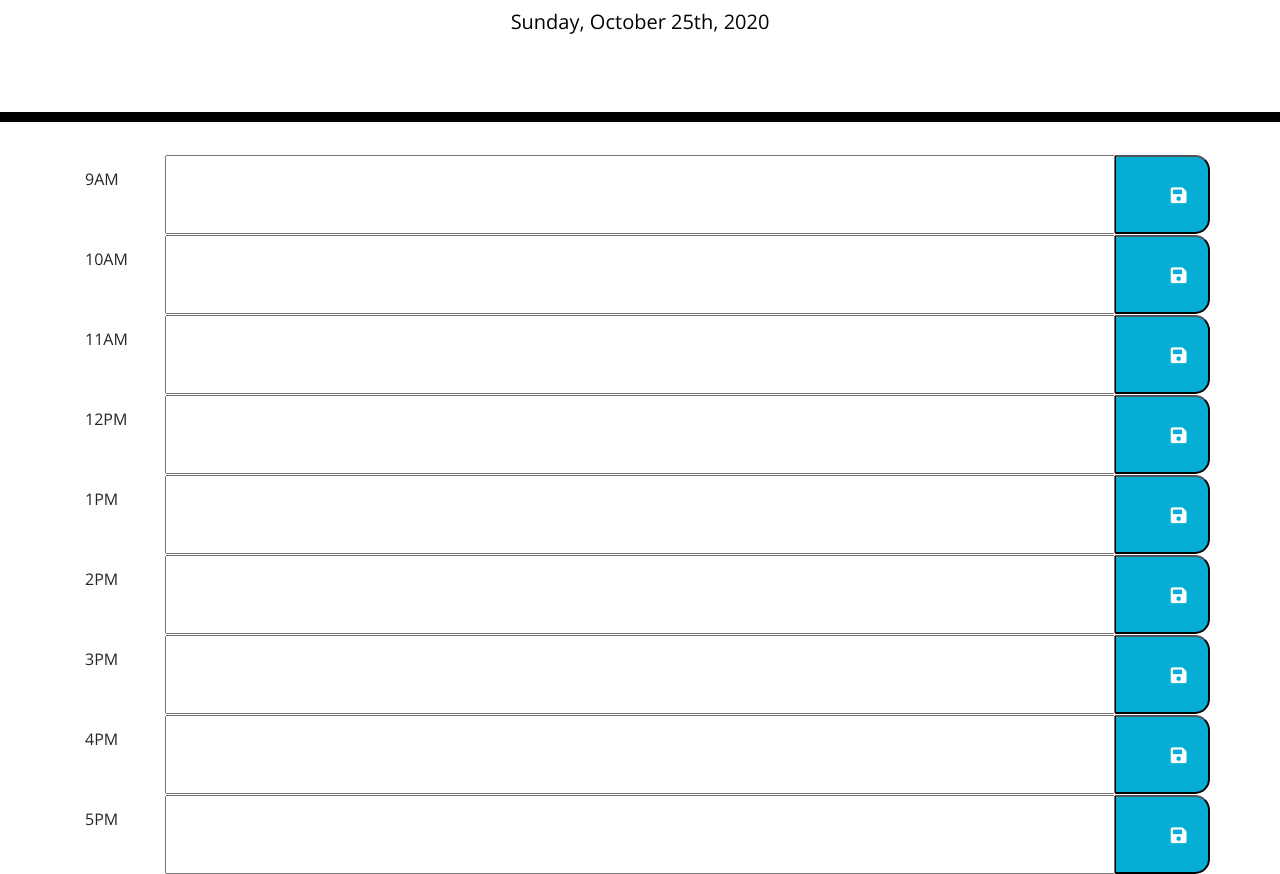
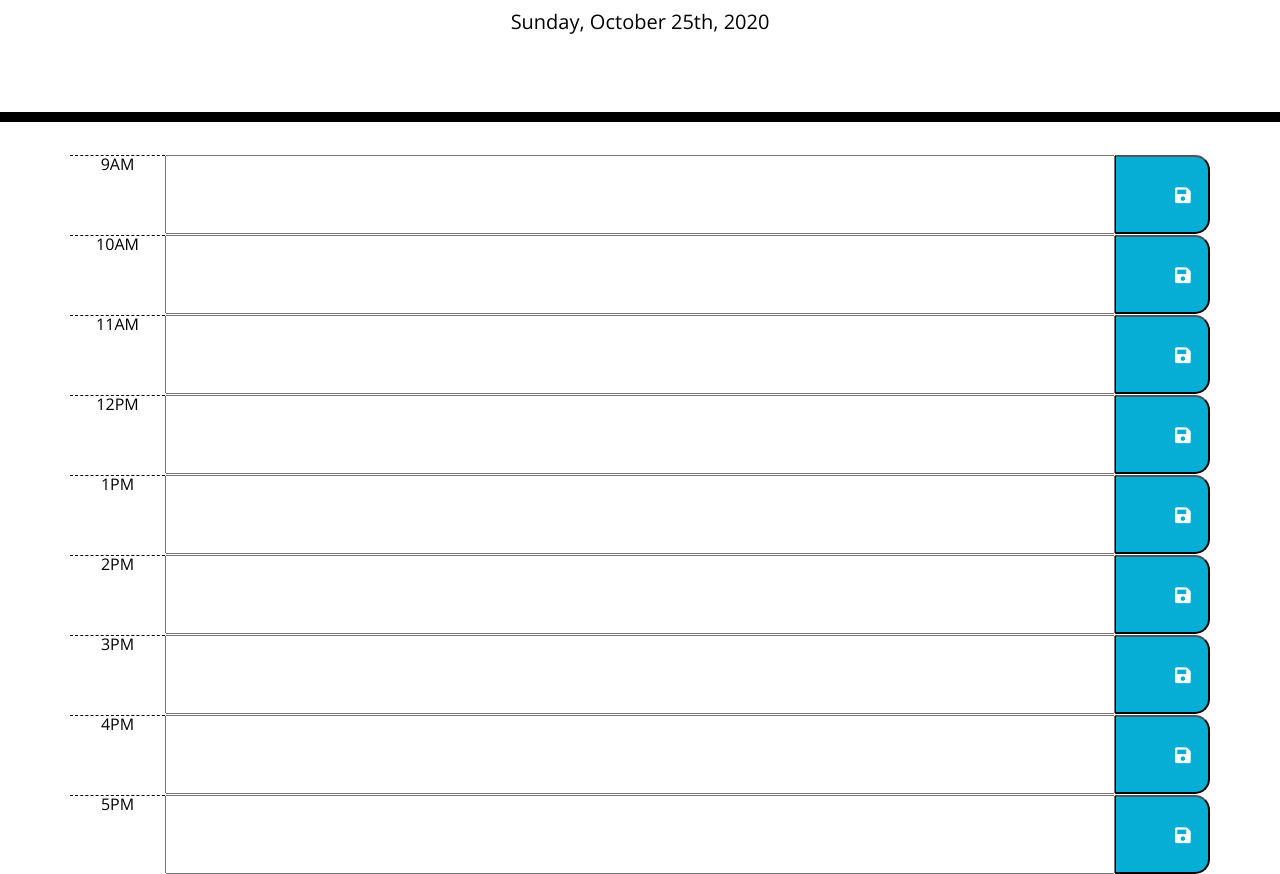
Before and after one commit to Mbogaert/daily-schedule, a plain HTML site: page index.html in a window 1280 px wide. Shown: the part 182-1056 px from the top of the page. Drawn offline with nearby package versions, Linux system fonts and the light colour scheme.

Commit message:
small tweaks

```diff
--- a/index.html
+++ b/index.html
@@ -19,79 +19,97 @@
     <p class="lead">A simple calendar app for scheduling your work day</p>
     <p id="currentDay" class="lead"></p>
   </header>
-  <div class="container" id="9amRow">
+  <div class="container">
     <!--WHEN I scroll down
         THEN I am presented with timeblocks for standard business hours -->
+    <div class="time-block">
       <div class="row">
-      <div class="col-1" style="padding-top: 1em;">9AM</div>
+        <div class="col-1 hour">9AM</div>
         <input class="col-10" type="text" id="9amInput">
         <button class="col-1 saveBtn">
           <i class="fas fa-save" style="color: white; font-size: 18px;"></i>
         </button>
       </div>
+    </div>
 
+    <div class="time-block">
       <div class="row">
-      <div class="col-1" style="padding-top: 1em;">10AM</div>
+        <div class="col-1 hour">10AM</div>
         <input class="col-10" type="text" id="10amInput">
         <button class="col-1 saveBtn">
           <i class="fas fa-save" style="color: white; font-size: 18px;"></i>
         </button>
       </div>
+    </div>
 
+    <div class="time-block">
       <div class="row">
-      <div class="col-1" style="padding-top: 1em;">11AM</div>
+        <div class="col-1 hour">11AM</div>
         <input class="col-10" type="text" id="11amInput">
         <button class="col-1 saveBtn">
           <i class="fas fa-save" style="color: white; font-size: 18px;"></i>
         </button>
       </div>
+    </div>
 
+    <div class="time-block">
       <div class="row">
-      <div class="col-1" style="padding-top: 1em;">12PM</div>
+        <div class="col-1 hour">12PM</div>
         <input class="col-10" type="text" id="12pmInput">
         <button class="col-1 saveBtn">
           <i class="fas fa-save" style="color: white; font-size: 18px;"></i>
         </button>
       </div>
+    </div>
 
+    <div class="time-block">
       <div class="row">
-      <div class="col-1" style="padding-top: 1em;">1PM</div>
+        <div class="col-1 hour">1PM</div>
         <input class="col-10" type="text" id="1pmInput">
         <button class="col-1 saveBtn">
           <i class="fas fa-save" style="color: white; font-size: 18px;"></i>
         </button>
       </div>
+    </div>
 
+    <div class="time-block">
       <div class="row">
-      <div class="col-1" style="padding-top: 1em;">2PM</div>
+        <div class="col-1 hour">2PM</div>
         <input class="col-10" type="text" id="2pmInput">
         <button class="col-1 saveBtn">
           <i class="fas fa-save" style="color: white; font-size: 18px;"></i>
         </button>
       </div>
+    </div>
 
+    <div class="time-block">
       <div class="row">
-      <div class="col-1" style="padding-top: 1em;">3PM</div>
+        <div class="col-1 hour">3PM</div>
         <input class="col-10" type="text" id="3pmInput">
         <button class="col-1 saveBtn">
           <i class="fas fa-save" style="color: white; font-size: 18px;"></i>
         </button>
       </div>
+    </div>
 
+    <div class="time-block">
       <div class="row">
-      <div class="col-1" style="padding-top: 1em;">4PM</div>
+        <div class="col-1 hour">4PM</div>
         <input class="col-10" type="text" id="4pmInput">
         <button class="col-1 saveBtn">
           <i class="fas fa-save" style="color: white; font-size: 18px;"></i>
         </button>
       </div>
+    </div>
 
+    <div class="time-block">
       <div class="row">
-      <div class="col-1" style="padding-top: 1em;">5PM</div>
+        <div class="col-1 hour">5PM</div>
         <input class="col-10" type="text" id="5pmInput">
         <button class="col-1 saveBtn">
           <i class="fas fa-save" style="color: white; font-size: 18px;"></i>
         </button>
+      </div>
     </div>
 
     <script src="https://code.jquery.com/jquery-3.4.1.min.js"></script>
```
Also changed, not shown: 1 other file. Lines whose indentation alone changed are shown as unchanged.
